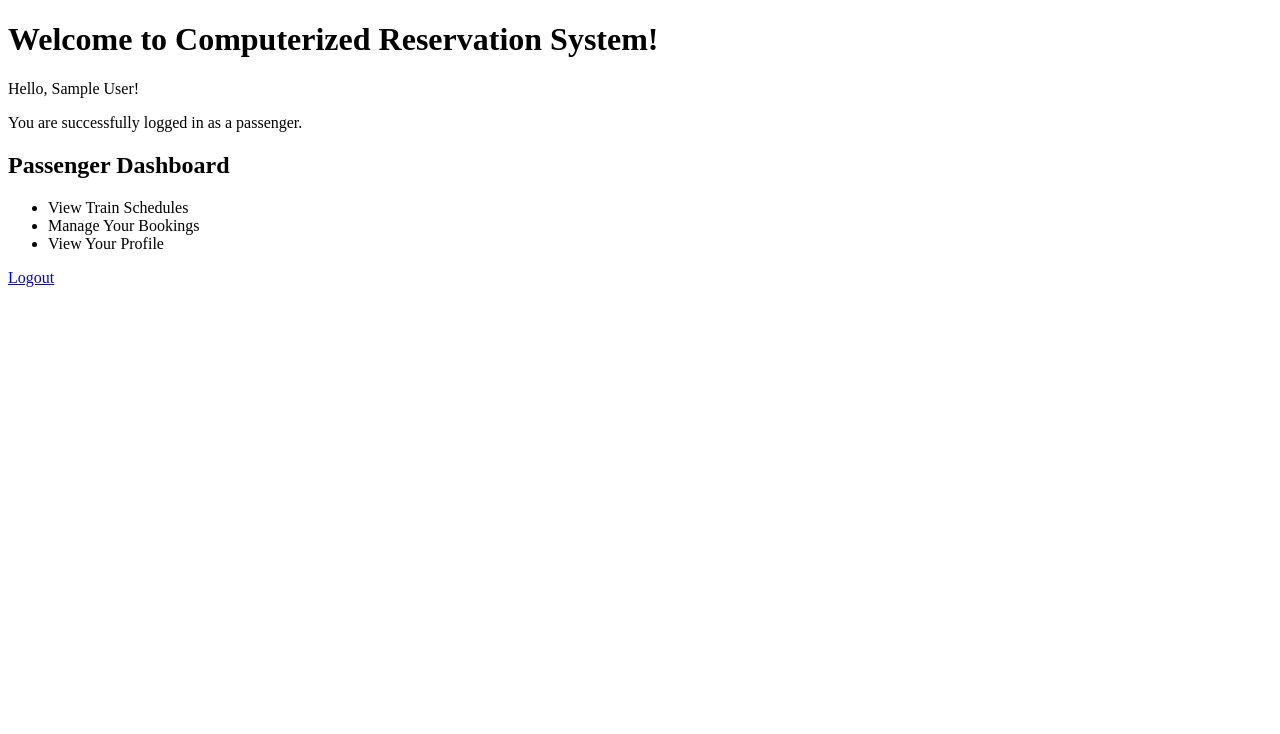
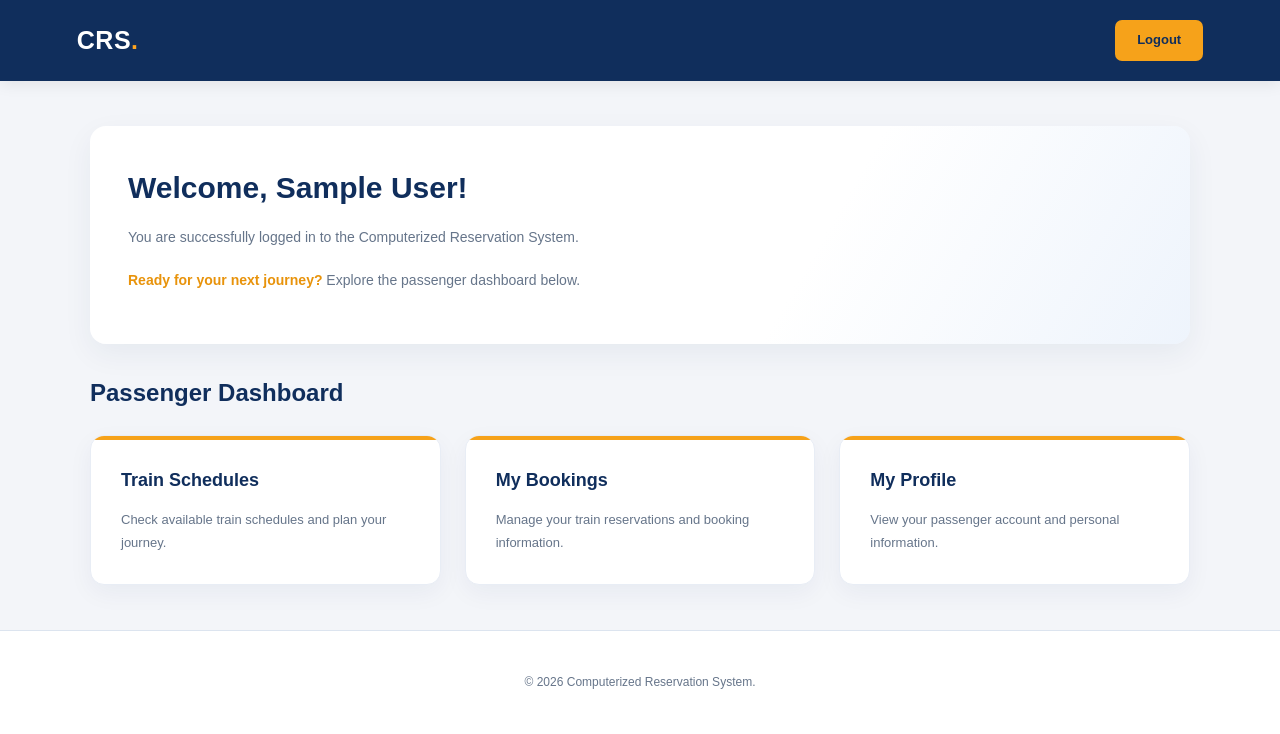
Before and after one commit to carolleow2567-svg/Computerized-Reservation-System, a PHP site: page /home.php in a window 1280 px wide. Shown: the top 734 px of the page. Run offline with PHP 8.4, Linux system fonts and the light colour scheme; the visitor is signed in with stand-in values (Sample User, id 1); some libraries are stand-ins or nearby versions.

Commit message:
Improve M1 passenger login and dashboard design

```diff
--- a/public/home.php
+++ b/public/home.php
@@ -3,7 +3,7 @@
 
 session_start();
 
-// Only logged-in passengers can access this page
+// Protect this page: passenger must be logged in
 if (
     !isset($_SESSION['user_id']) ||
     !isset($_SESSION['role']) ||
@@ -13,34 +13,110 @@ if (
     exit;
 }
 
+$fullName = $_SESSION['full_name'] ?? 'Passenger';
+
 ?>
 
 <!DOCTYPE html>
 <html lang="en">
+
 <head>
     <meta charset="UTF-8">
+
+    <meta
+        name="viewport"
+        content="width=device-width, initial-scale=1.0"
+    >
+
     <title>Passenger Home - CRS</title>
+
+    <link rel="stylesheet" href="/Computerized-Reservation-System/public/assets/css/auth.css">
 </head>
-<body>
 
-    <h1>Welcome to Computerized Reservation System!</h1>
+<body class="home-page">
 
-    <p>
-        Hello,
-        <?= htmlspecialchars($_SESSION['full_name']) ?>!
-    </p>
+    <!-- NAVIGATION BAR -->
+    <nav class="home-navbar">
 
-    <p>You are successfully logged in as a passenger.</p>
+        <div class="home-brand">
+            CRS<span>.</span>
+        </div>
 
-    <h2>Passenger Dashboard</h2>
+        <a href="logout.php" class="logout-btn">
+            Logout
+        </a>
 
-    <ul>
-        <li>View Train Schedules</li>
-        <li>Manage Your Bookings</li>
-        <li>View Your Profile</li>
-    </ul>
+    </nav>
 
-    <a href="logout.php">Logout</a>
+    <!-- MAIN CONTENT -->
+    <main class="home-container">
+
+        <!-- WELCOME SECTION -->
+        <section class="welcome-card">
+
+            <h1>
+                Welcome, <?= htmlspecialchars($fullName) ?>!
+            </h1>
+
+            <p>
+                You are successfully logged in to the
+                Computerized Reservation System.
+            </p>
+
+            <p>
+                <strong>Ready for your next journey?</strong>
+                Explore the passenger dashboard below.
+            </p>
+
+        </section>
+
+        <!-- DASHBOARD -->
+        <h2 class="dashboard-title">
+            Passenger Dashboard
+        </h2>
+
+        <div class="dashboard-grid">
+
+            <section class="dashboard-card">
+                <h3>Train Schedules</h3>
+
+                <p>
+                    Check available train schedules
+                    and plan your journey.
+                </p>
+            </section>
+
+            <section class="dashboard-card">
+                <h3>My Bookings</h3>
+
+                <p>
+                    Manage your train reservations
+                    and booking information.
+                </p>
+            </section>
+
+            <section class="dashboard-card">
+                <h3>My Profile</h3>
+
+                <p>
+                    View your passenger account
+                    and personal information.
+                </p>
+            </section>
+
+        </div>
+
+    </main>
+
+    <!-- FOOTER -->
+    <footer class="home-footer">
+
+        <p>
+            &copy; <?= date('Y') ?>
+            Computerized Reservation System.
+        </p>
+
+    </footer>
 
 </body>
 </html>
```
Also changed, not shown: public/login.php (+59 -9 lines), public/assets/css/auth.css (added).
